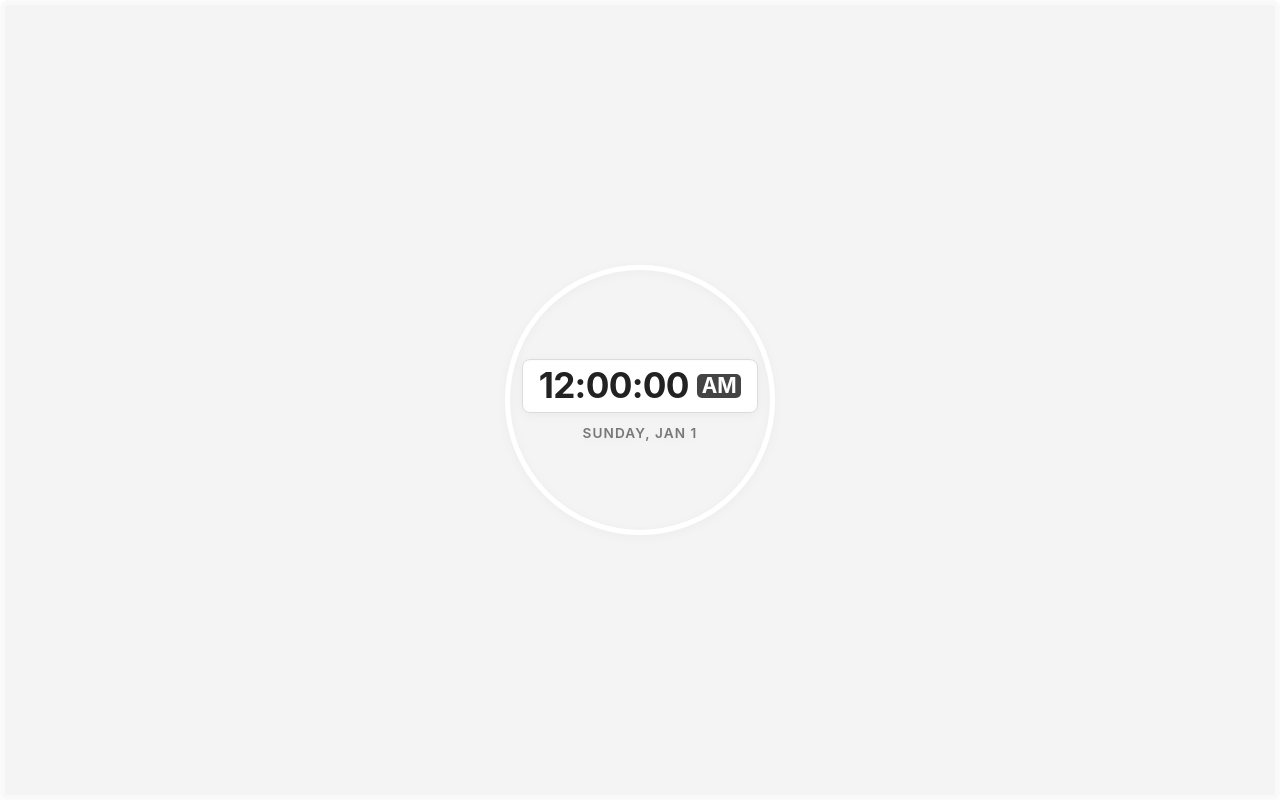
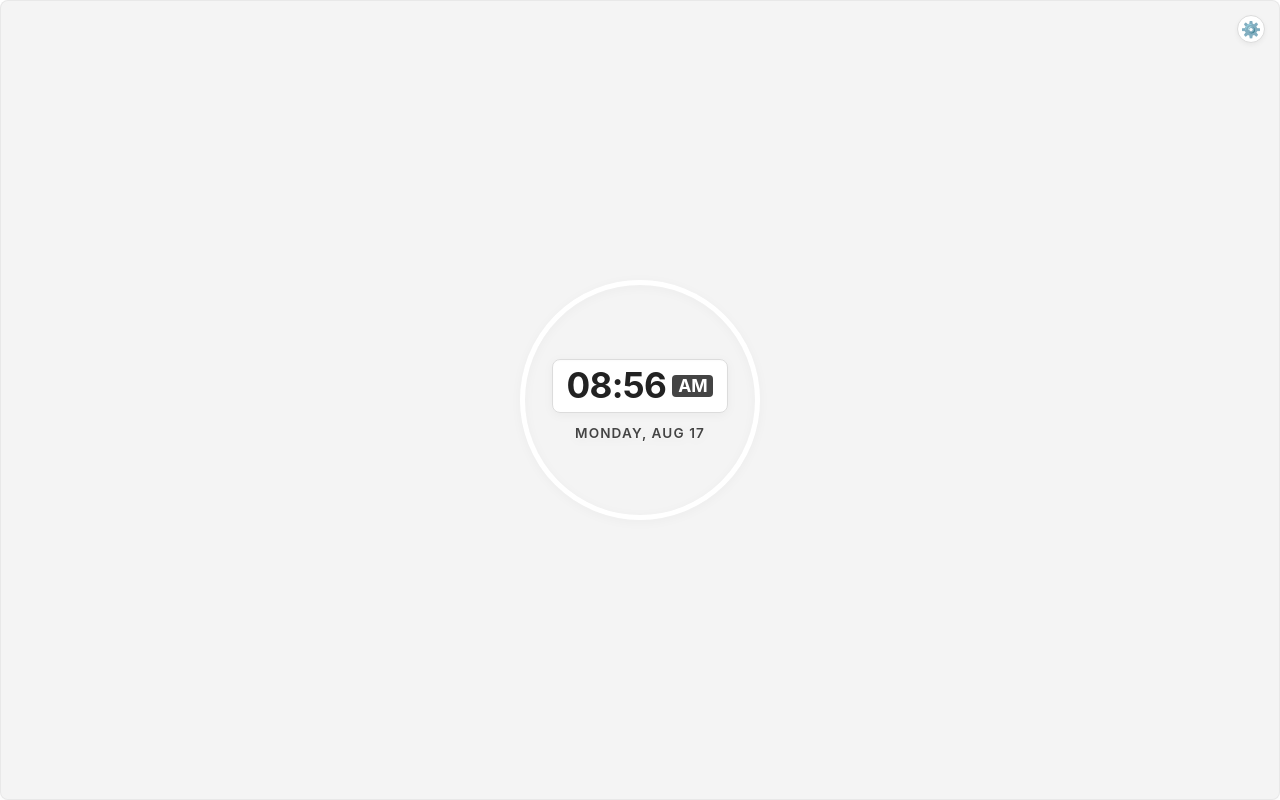
Before and after one commit to fowlerrylee58-ship-it/Clock-Widget, a plain HTML site: page index.html in a window 1280 px wide. Drawn offline with Linux system fonts and the light colour scheme.

Commit message:
Update index.html

```diff
--- a/index.html
+++ b/index.html
@@ -26,12 +26,8 @@ html, body {
     position: relative;
     font-family: -apple-system, BlinkMacSystemFont, "Segoe UI", Roboto, Helvetica, Arial, sans-serif;
     transition: background-color 0.3s ease;
-
-  border: 1px solid rgba(255, 255, 255, 0.7);
-  box-shadow:
-    0 0 12px 2px rgba(255, 255, 255, 0.6),
-    0 10px 30px -10px rgba(0, 0, 0, 0.08),
-    inset 0 0 0 4px rgba(255, 255, 255, 0.4);
+    border: 1px solid rgba(0, 0, 0, 0.05);
+    box-shadow: 0 10px 30px -10px rgba(0, 0, 0, 0.08);
   }
 
   /* 3. Interactive Customizer Button & Extended Mega Grid Menu */
@@ -51,24 +47,13 @@ html, body {
     font-size: 1rem;
     box-shadow: 0 2px 5px rgba(0,0,0,0.05);
     z-index: 10;
-  opacity: 0;
-  pointer-events: none;
-  transition: opacity 0.2s ease, transform 0.2s ease;
-}
-
-.clock-widget:hover .settings-btn {
-  opacity: 1;
-  pointer-events: auto;
-}
-
-.clock-widget.panel-open .settings-btn {
-  opacity: 1;
-  pointer-events: auto;
+    transition: transform 0.2s ease;
   }
 
   .settings-btn:hover {
     transform: scale(1.05);
   }
+
   .color-picker-panel {
     position: absolute;
     top: 48px;
@@ -87,11 +72,13 @@ html, body {
     transform: translateY(-5px);
     transition: all 0.2s ease;
   }
+
   .color-picker-panel.active {
     opacity: 1;
     pointer-events: auto;
     transform: translateY(0);
   }
+
   .color-dot {
     width: 22px;
     height: 22px;
@@ -100,14 +87,15 @@ html, body {
     border: 1px solid rgba(0,0,0,0.08);
     transition: transform 0.1s ease;
   }
+
   .color-dot:hover {
     transform: scale(1.15);
   }
 
   /* 4. The White Circle Container */
   .clock-circle {
-  width: 270px;
-  height: 270px;
+    width: 240px;
+    height: 240px;
     border: 5px solid #ffffff;
     border-radius: 50%;
     background-color: transparent;
@@ -117,7 +105,7 @@ html, body {
     align-items: center;
     text-align: center;
     box-sizing: border-box;
-  padding: 28px;
+    padding: 20px;
     filter: drop-shadow(0 2px 4px rgba(0,0,0,0.04));
   }
 
@@ -126,11 +114,11 @@ html, body {
     background-color: #ffffff !important;
     border: 1px solid #dcdcdc;
     border-radius: 8px;
-  padding: 8px 16px;
+    padding: 8px 14px;
     display: flex;
     align-items: center;
     justify-content: center;
-  gap: 8px;
+    gap: 6px;
     box-shadow: inset 0 1px 2px rgba(0,0,0,0.02);
   }
 
@@ -146,12 +134,12 @@ html, body {
 
   /* 7. Finely tuned, narrower, and smaller AM/PM badge */
   .ampm-badge {
-  font-size: 1.3rem;
+    font-size: 1.1rem;
     font-weight: 700;
     color: #ffffff;
     background-color: #444444;
-  padding: 2px 5px;
-  border-radius: 5px;
+    padding: 2px 6px;
+    border-radius: 4px;
     text-transform: uppercase;
     letter-spacing: -0.01em;
     display: inline-flex;
@@ -163,11 +151,12 @@ html, body {
   .date-text {
     font-size: 0.85rem;
     font-weight: 600;
-  color: #777777;
+    color: #444444;
     margin-top: 12px;
     margin-bottom: 0;
     text-transform: uppercase;
     letter-spacing: 0.08em;
+    text-shadow: 0 1px 1px rgba(255,255,255,0.5);
   }
 </style>
 
@@ -220,7 +209,7 @@ html, body {
   <div class="clock-circle">
     <!-- The structured box holding the time numbers and badge together -->
     <div class="time-box">
-      <p id="clock" class="clock-text">12:00:00</p>
+      <p id="clock" class="clock-text">00:00</p>
       <span id="ampm" class="ampm-badge">AM</span>
     </div>
     <!-- Displays the full day and abbreviated date -->
@@ -229,57 +218,43 @@ html, body {
 </div>
 
 <script>
+  // Load saved background color on initial render
+  const savedBg = localStorage.getItem('notionClockBg');
+  if (savedBg) {
+    document.getElementById('widget').style.backgroundColor = savedBg;
+  }
+
   function togglePanel() {
-  const panel = document.getElementById('pickerPanel');
-  const widget = document.getElementById('widget');
-  panel.classList.toggle('active');
-  widget.classList.toggle('panel-open');
+    document.getElementById('pickerPanel').classList.toggle('active');
   }
 
   function changeBg(color) {
     document.getElementById('widget').style.backgroundColor = color;
+    localStorage.setItem('notionClockBg', color); // Save selection
     document.getElementById('pickerPanel').classList.remove('active');
-  document.getElementById('widget').classList.remove('panel-open');
-  localStorage.setItem('widgetBgColor', color);
-}
-
-function loadSavedColor() {
-  const savedColor = localStorage.getItem('widgetBgColor');
-  if (savedColor) {
-    document.getElementById('widget').style.backgroundColor = savedColor;
-  }
   }
 
   function updateClock() {
     const now = new Date();
-
-  // Format the time text securely (e.g. "03:45:12")
     let hours = now.getHours();
     const minutes = String(now.getMinutes()).padStart(2, '0');
-  const seconds = String(now.getSeconds()).padStart(2, '0');
-
-  // Clean AM/PM text setup
     const ampm = hours >= 12 ? 'PM' : 'AM';
 
-  // Clean 12-hour numerical conversions
     hours = hours % 12;
     hours = hours ? hours : 12;
     hours = String(hours).padStart(2, '0');
 
-  // Push results safely to HTML blocks
-  document.getElementById('clock').textContent = hours + ':' + minutes + ':' + seconds;
+    document.getElementById('clock').textContent = `${hours}:${minutes}`;
     document.getElementById('ampm').textContent = ampm;
 
-  // Format the Date typography correctly
     const weekdayOptions = { weekday: 'long' };
     const monthDayOptions = { month: 'short', day: 'numeric' };
-
     const weekdayString = now.toLocaleDateString(undefined, weekdayOptions);
     const monthDayString = now.toLocaleDateString(undefined, monthDayOptions);
 
-  document.getElementById('date').textContent = weekdayString + ', ' + monthDayString;
+    document.getElementById('date').textContent = `${weekdayString}, ${monthDayString}`;
   }
 
-// Boot operations
-loadSavedColor();
   updateClock();
+  setInterval(updateClock, 60000); // Check every minute instead of every second
+</script>
```
Lines whose indentation alone changed are shown as unchanged.
